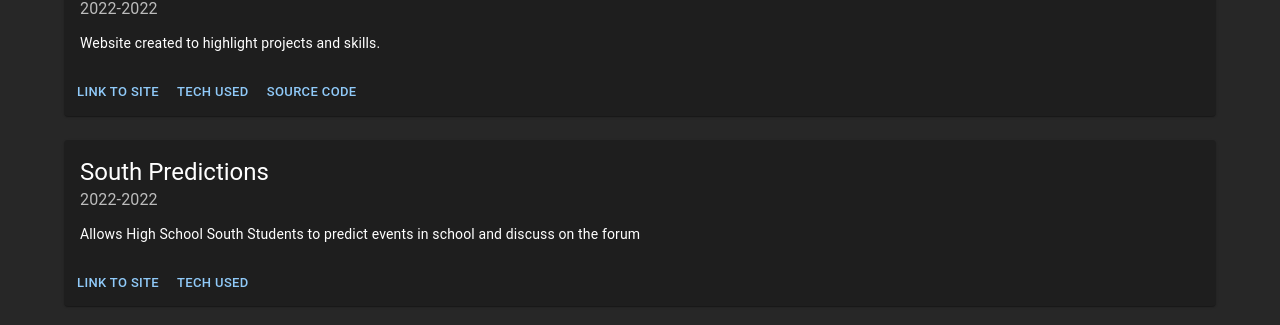
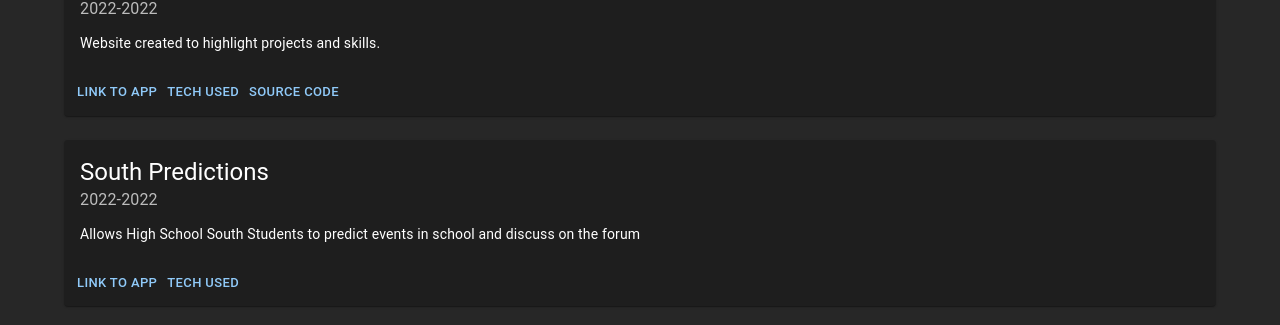
Before and after one commit to AKarp123/portfolio-site-react, a React (Create React App) app in the folder client/: page /projects in a window 1280 px wide. Shown: the part 169-494 px from the top of the page. Built offline with nearby package versions, Linux system fonts and the light colour scheme.

Commit message:
cool fade in

```diff
--- a/client/public/index.html
+++ b/client/public/index.html
@@ -24,7 +24,7 @@
       work correctly both with client-side routing and a non-root public URL.
       Learn how to configure a non-root public URL by running `npm run build`.
     -->
-    <title>React App</title>
+    <title>Ashton's Site</title>
   </head>
   <body>
     <noscript>You need to enable JavaScript to run this app.</noscript>
--- a/client/src/components/Home.jsx
+++ b/client/src/components/Home.jsx
@@ -1,4 +1,4 @@
-import React from "react";
+import React, { useEffect } from "react";
 import { Grid, Typography } from "@mui/material";
 import { Link } from "react-router-dom";
 import "../Home.css";
@@ -10,11 +10,28 @@ const homeLinkStyles = () => ({
 
 export default function Home() {
     const [hover, setHover] = React.useState(false);
+    const [loaded, setLoaded] = React.useState(false);
+
+    useEffect(() => {
+        setLoaded(true);
+    }, []);
+
+    const onLoadHome = () => {
+        return {
+            opacity: loaded ? 1 : 0,
+            transition: "opacity 1s ease-in-out",
+
+        };
+    };
 
     return (
         <>
-            <Grid container spacing={3} justifyContent="center">
-                <Grid item xs={2} sx={{ alignItems: "flex-start", marginTop: "35vh" }}>
+            <Grid container spacing={3} justifyContent="center" sx={onLoadHome()}>
+                <Grid
+                    item
+                    xs={2}
+                    sx={{ alignItems: "flex-start", marginTop: "35vh" }}
+                >
                     <div
                         onMouseEnter={() => setHover(true)}
                         onMouseLeave={() => setHover(false)}
@@ -35,7 +52,7 @@ export default function Home() {
                         </a>
                     </div>
                 </Grid>
-                <Grid item xs={2} sx={{marginTop: "35vh" }}>
+                <Grid item xs={2} sx={{ marginTop: "35vh" }}>
                     <Typography
                         as={Link}
                         to="/about"
--- a/client/src/components/Project.jsx
+++ b/client/src/components/Project.jsx
@@ -8,6 +8,7 @@ import {
     Collapse,
 } from "@mui/material";
 import { v4 } from "uuid";
+
 
 export default function Project(props) {
     const [isExpanded, setIsExpanded] = React.useState(false);
@@ -33,9 +34,9 @@ export default function Project(props) {
                 </Typography>
                 <Typography variant="body2">{props.description}</Typography>
             </CardContent>
-            <CardActions sx={{ display: "flex" }}>
-                <Button size="small" href={props.link}>
-                    Link to Site
+            <CardActions disableSpacing>
+                <Button type="text"size="small" href={props.link}>
+                    Link to App
                 </Button>
                 <Button size="small" onClick={HandleExpandClick}>
                     Tech Used
```
